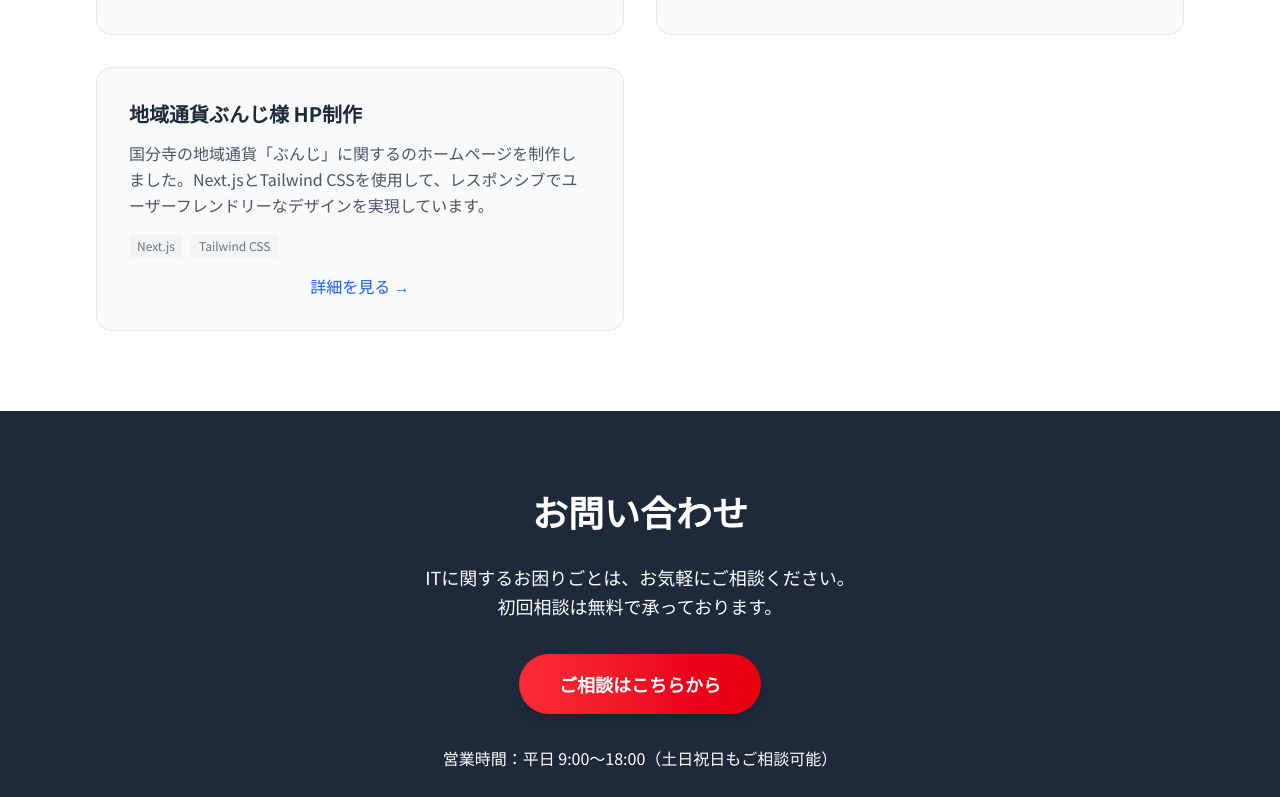
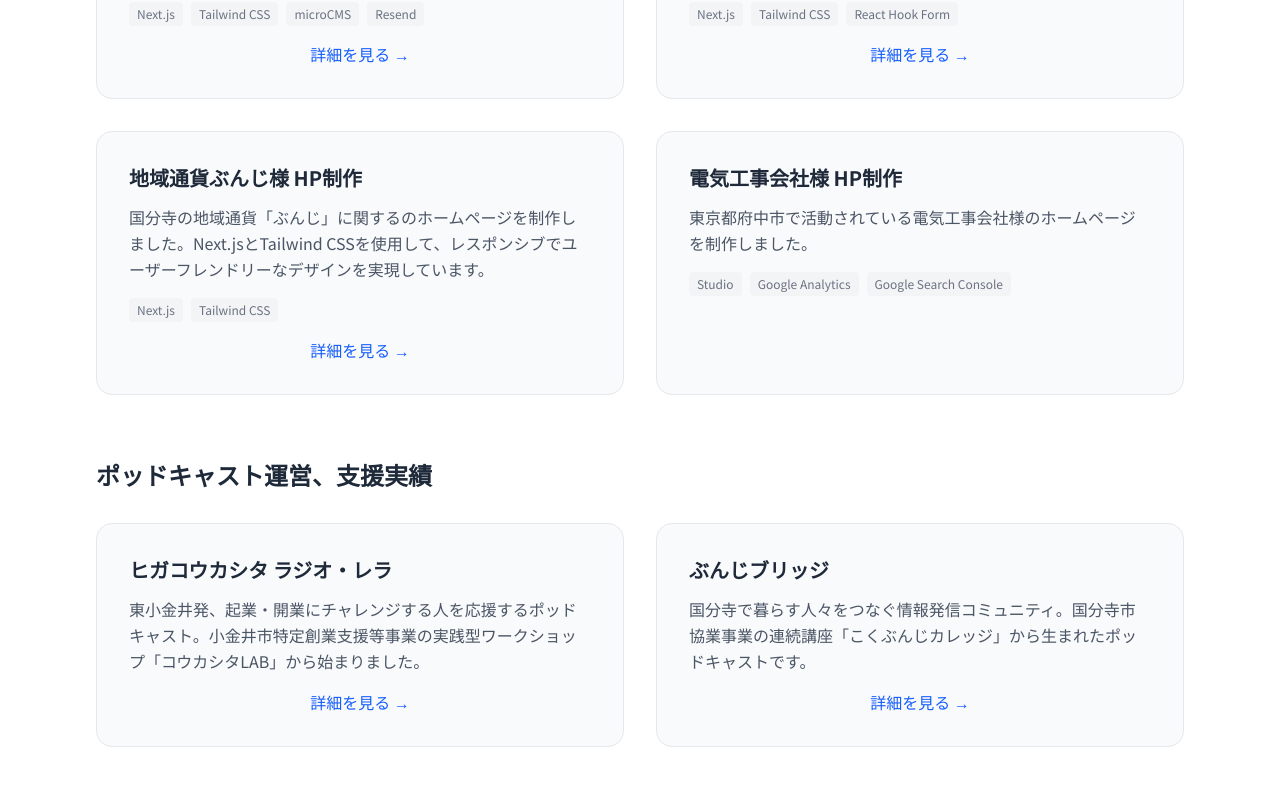
Before and after one commit to Musashi-Shitamachi-Info/shitamachi-it-hp, a Next.js app: page /work in a window 1280 px wide. Shown: the part 900-1697 px from the top of the page. Built offline with nearby package versions, Linux system fonts and the light colour scheme.

Commit message:
feat: work ページにポッドキャスト実績セクションを追加

```diff
--- a/src/app/(main)/work/page.tsx
+++ b/src/app/(main)/work/page.tsx
@@ -28,7 +28,7 @@ const breadcrumbJsonLd = {
   ],
 };
 
-const workItems: WorkItem[] = [
+const webWorkItems: WorkItem[] = [
   {
     title: "自社 HP制作",
     description: "自社のホームページを制作しました。Next.jsとTailwind CSSを使用して、レスポンシブでユーザーフレンドリーなデザインを実現しています。",
@@ -59,6 +59,24 @@ const workItems: WorkItem[] = [
     tags: ["Next.js", "Tailwind CSS"],
     link: "https://bunji.me/",
   },
+  {
+    title: "電気工事会社様 HP制作",
+    description: "東京都府中市で活動されている電気工事会社様のホームページを制作しました。",
+    tags: ["Studio", "Google Analytics", "Google Search Console"],
+  },
+];
+
+const podcastWorkItems: WorkItem[] = [
+  {
+    title: "ヒガコウカシタ ラジオ・レラ",
+    description: "東小金井発、起業・開業にチャレンジする人を応援するポッドキャスト。小金井市特定創業支援等事業の実践型ワークショップ「コウカシタLAB」から始まりました。",
+    link: "/links/higakoukashita-radio-rera",
+  },
+  {
+    title: "ぶんじブリッジ",
+    description: "国分寺で暮らす人々をつなぐ情報発信コミュニティ。国分寺市協業事業の連続講座「こくぶんじカレッジ」から生まれたポッドキャストです。",
+    link: "https://linktr.ee/bunji_bridge",
+  },
 ];
 
 export default function WorkPage() {
@@ -70,9 +88,24 @@ export default function WorkPage() {
           <h1 className="text-2xl sm:text-3xl md:text-4xl font-bold text-gray-800 mb-4 text-center">実績紹介</h1>
           <p className="text-sm sm:text-base text-gray-500 max-w-2xl mx-auto mb-12 sm:mb-16 text-center leading-relaxed">これまでにお手伝いした主な事例をご紹介します。</p>
 
-          {workItems.length > 0 ? (
+          <h2 className="text-xl sm:text-2xl font-bold text-gray-800 mb-6 sm:mb-8">Web制作実績</h2>
+          {webWorkItems.length > 0 ? (
             <div className="grid grid-cols-1 md:grid-cols-2 gap-4 sm:gap-6 md:gap-8">
-              {workItems.map((item, index) => (
+              {webWorkItems.map((item, index) => (
+                <WorkCard key={index} {...item} />
+              ))}
+            </div>
+          ) : (
+            <div className="text-center py-16 sm:py-24 text-gray-400">
+              <p className="text-4xl sm:text-5xl mb-6">🛠️</p>
+              <p className="text-base sm:text-lg">実績を準備中です。しばらくお待ちください。</p>
+            </div>
+          )}
+
+          <h2 className="text-xl sm:text-2xl font-bold text-gray-800 mb-6 sm:mb-8 mt-12 sm:mt-16">ポッドキャスト運営、支援実績</h2>
+          {podcastWorkItems.length > 0 ? (
+            <div className="grid grid-cols-1 md:grid-cols-2 gap-4 sm:gap-6 md:gap-8">
+              {podcastWorkItems.map((item, index) => (
                 <WorkCard key={index} {...item} />
               ))}
             </div>
```
